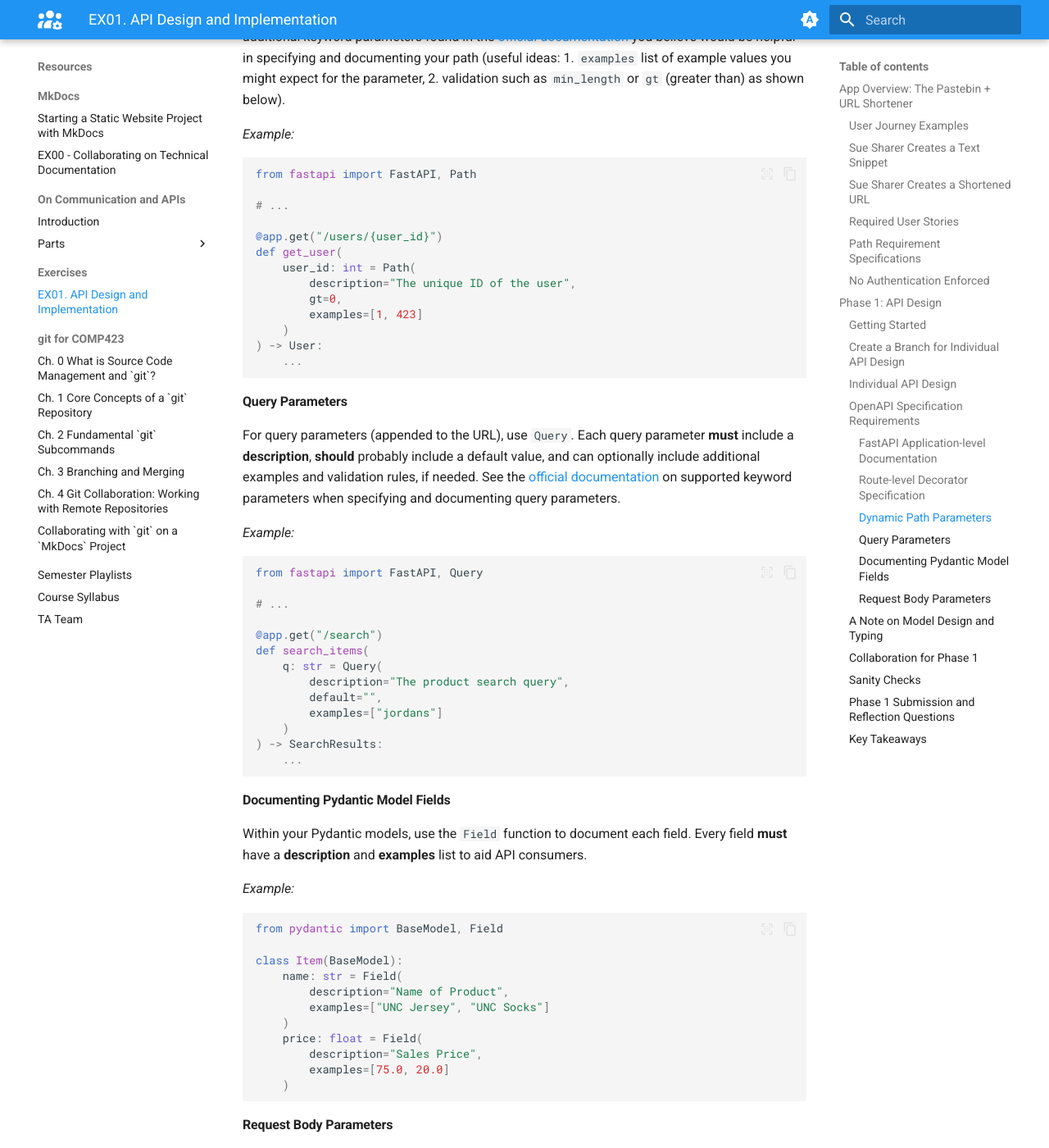
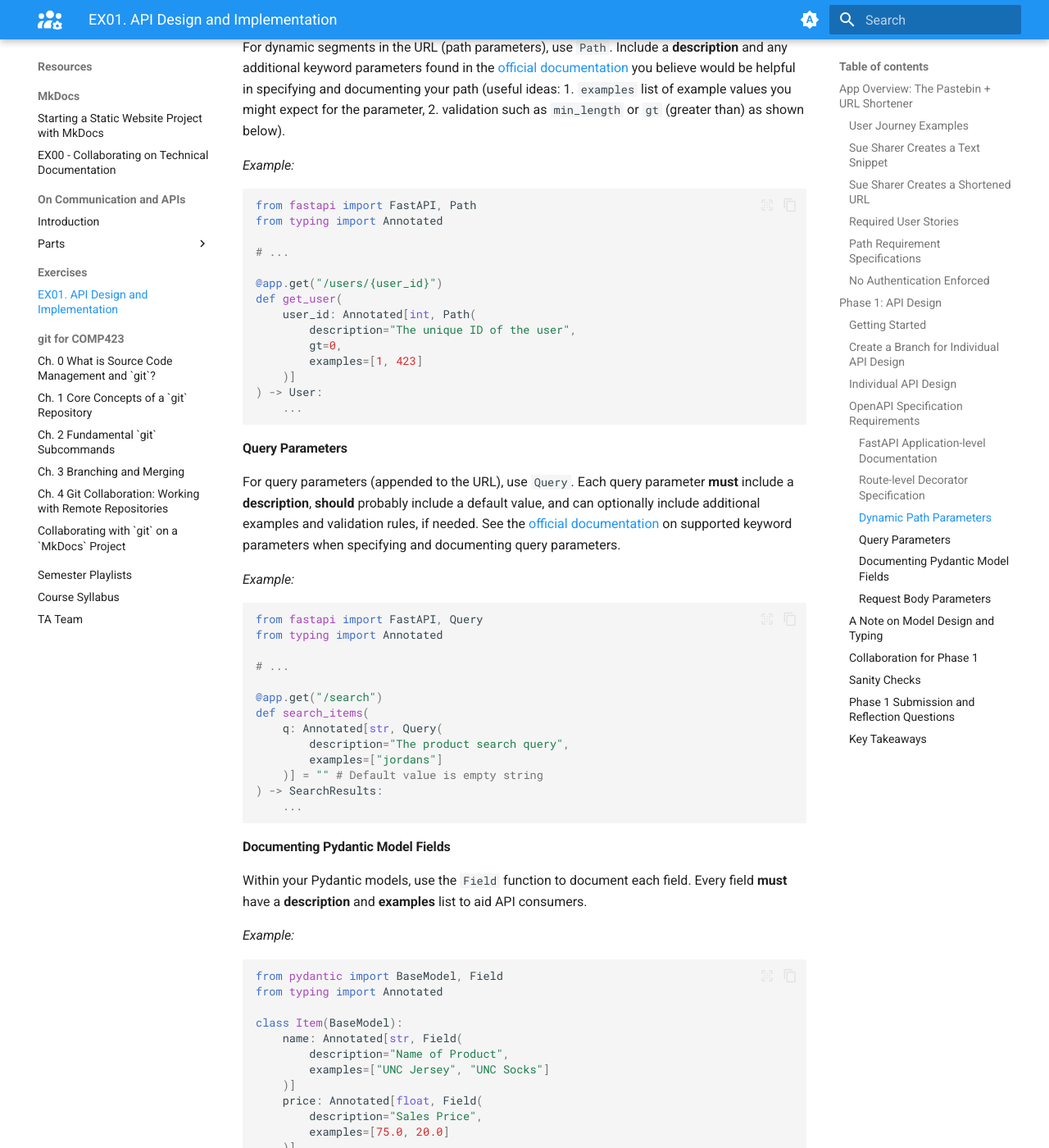
Before and after one commit to comp423-25s/comp423-25s.github.io, an MkDocs documentation site: the page built from docs/resources/exercises/ex01-api-design.md, in a window 1280 px wide and 1400 px high, scrolled down 6011 px. Shown: the whole window at 82% size. Built offline with MkDocs 1.6.1 and Material for MkDocs 9.7.7, drawn with Linux system fonts in a browser that asks for light colours; some of the changed text lies outside the part shown.

Commit message:
Modernize annotated param examples

````diff
--- a/docs/resources/exercises/ex01-api-design.md
+++ b/docs/resources/exercises/ex01-api-design.md
@@ -150,10 +150,12 @@ Define endpoints using FastAPI’s route decorators (e.g., `@app.get`, `@app.pos
 *Example:*
 
 ```python
+from typing import Annotated
+
 class MessageResponse(BaseModel):
-    message: str = Field(
+    message: Annotated[str, Field(
         description="Information conveyed ot user", examples=["Hi!"]
-    )
+    )]
 
 # ...
 
@@ -183,16 +185,17 @@ For dynamic segments in the URL (path parameters), use `Path`. Include a **descr
 
 ```python
 from fastapi import FastAPI, Path
+from typing import Annotated
 
 # ...
 
 @app.get("/users/{user_id}")
 def get_user(
-    user_id: int = Path(
+    user_id: Annotated[int, Path(
         description="The unique ID of the user",
         gt=0,
         examples=[1, 423]
-    )
+    )]
 ) -> User:
     ...
 ```
@@ -205,16 +208,16 @@ For query parameters (appended to the URL), use `Query`. Each query parameter **
 
 ```python
 from fastapi import FastAPI, Query
+from typing import Annotated
 
 # ...
 
 @app.get("/search")
 def search_items(
-    q: str = Query(
+    q: Annotated[str, Query(
         description="The product search query",
-        default="",
         examples=["jordans"]
-    )
+    )] = "" # Default value is empty string
 ) -> SearchResults:
     ...
 ```
@@ -227,16 +230,17 @@ Within your Pydantic models, use the `Field` function to document each field. Ev
 
 ```python
 from pydantic import BaseModel, Field
+from typing import Annotated
 
 class Item(BaseModel):
-    name: str = Field(
+    name: Annotated[str, Field(
         description="Name of Product",
         examples=["UNC Jersey", "UNC Socks"]
-    )
-    price: float = Field(
+    )]
+    price: Annotated[float, Field(
         description="Sales Price",
         examples=[75.0, 20.0]
-    )
+    )]
 ```
 
 #### Request Body Parameters
````
